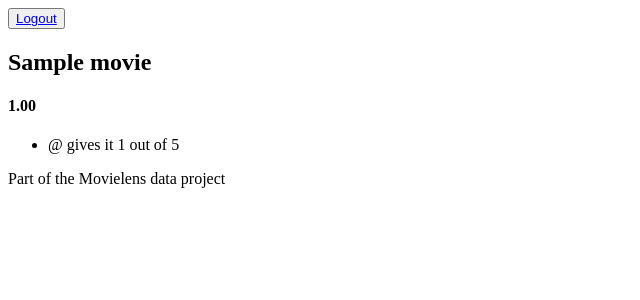
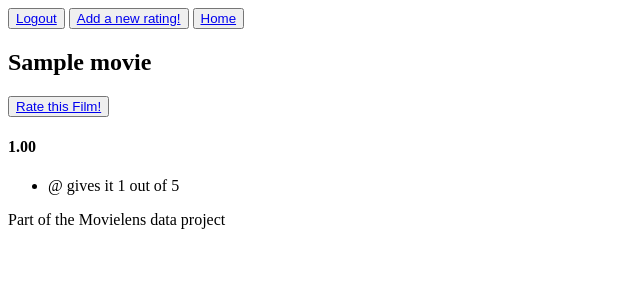
Before and after one commit to Shea-Wolfe/Movielens-Online, a Django app: page /u/movie/1 in a window 1280 px wide. Shown: the top 300 px of the page, without its empty margins (0-640 px from the left). Run offline with Django 3.2, Linux system fonts and the light colour scheme; a user stored in the database is signed in; tables that the repository leaves empty hold one stand-in row (values such as "Sample post").

Commit message:
bringing branch up to date.  added a rating button on unseen movie pages, not currently functional

```diff
--- a/newmovieratings/moviedata/templates/moviedata/user_movie_page.html
+++ b/newmovieratings/moviedata/templates/moviedata/user_movie_page.html
@@ -1,8 +1,9 @@
 {% extends "newmovieratings/base.html" %}
 {% block content %}
-<h2>{{ rater.pk }}</h2>
 {% if rater.pk == user.pk %}
-<button><a href="{% url 'new_rating' %}">Add a new rating!</a></button>
+<h2>Welcome to your home page {{user.username}}</h2>
+{% else %}
+  <h2>{{ rater.pk }}</h2>
 {% endif %}
 <ul>
   <li>{{ rater.gender }}</li>
--- a/newmovieratings/moviedata/views.py
+++ b/newmovieratings/moviedata/views.py
@@ -7,7 +7,15 @@
 
 def movie_page(request,movie_id):
     movie = Movie.objects.get(pk=movie_id)
-    return render(request,'moviedata/movie_page.html',{'movie':movie})
+    if request.user.is_authenticated:
+        try:
+            Rating.objects.get(movie=movie.pk, rater=request.user.rater.pk)
+        except:
+            return render(request,'users/unrated.html',{'movie':movie})
+        else:
+            return render(request,'moviedata/movie_page.html',{'movie':movie})
+    else:
+        return render(request,'moviedata/movie_page.html',{'movie':movie})
 
 def rater_page(request,rater_id):
     rater = Rater.objects.get(pk=rater_id)
--- a/newmovieratings/newmovieratings/urls.py
+++ b/newmovieratings/newmovieratings/urls.py
@@ -22,5 +22,6 @@
     url(r'^logout','users.views.user_logout',name='logout'),
     url(r'^register','users.views.new_user', name='register'),
     url(r'^new_rating','users.views.rate_movie',name='new_rating'),
+    url(r'^user_rating/(?P<movie_id>\d+)','users.views.user_rating',name='user_rating'),
     url(r'^u/', include('moviedata.urls'))
 ]
--- a/newmovieratings/templates/newmovieratings/base.html
+++ b/newmovieratings/templates/newmovieratings/base.html
@@ -4,6 +4,8 @@
   <title>MovieDataBase</title>
   {%if user.is_authenticated %}
   <button><a href="{% url 'logout' %}">Logout</a></button>
+  <button><a href="{% url 'new_rating' %}">Add a new rating!</a></button>
+  <button><a href="{% url 'rater_page' user.rater.pk %}">Home</a></button>
   {% else %}
   <button><a href="{% url 'login' %}">Login</a></button><button><a href="{% url 'register' %}">Register</a></button>
   {% endif %}
--- a/newmovieratings/users/forms.py
+++ b/newmovieratings/users/forms.py
@@ -12,3 +12,8 @@
     class Meta:
         model = Rating
         fields = ('movie','score')
+
+class UserRatingForm(forms.ModelForm):
+    class Meta:
+        model = Rating
+        fields = ('score',)
--- /dev/null
+++ b/newmovieratings/users/templates/users/unrated.html
@@ -0,0 +1,11 @@
+{% extends "newmovieratings/base.html" %}
+{% block content %}
+<h2>{{movie.title}}</h2>
+<button><a href="{% url 'user_rating' movie.pk %}">Rate this Film!</a></button>
+<h4>{{movie.average_rating|floatformat:'2'}}</h4>
+<ul>
+  {% for rating in movie.rating_set.all %}
+  <li>@<a href="{% url 'rater_page' rating.rater.pk %}">{{rating.rater.pk}}</a> gives it {{rating.score}} out of 5</li>
+  {%endfor%}
+</ul>
+{% endblock %}
```
Also changed, not shown: newmovieratings/users/views.py (+20 -3 lines), newmovieratings/moviedata/__init__.py (added), newmovieratings/moviedata/migrations/__init__.py (added), newmovieratings/newmovieratings/__init__.py (added), newmovieratings/users/__init__.py (added).
